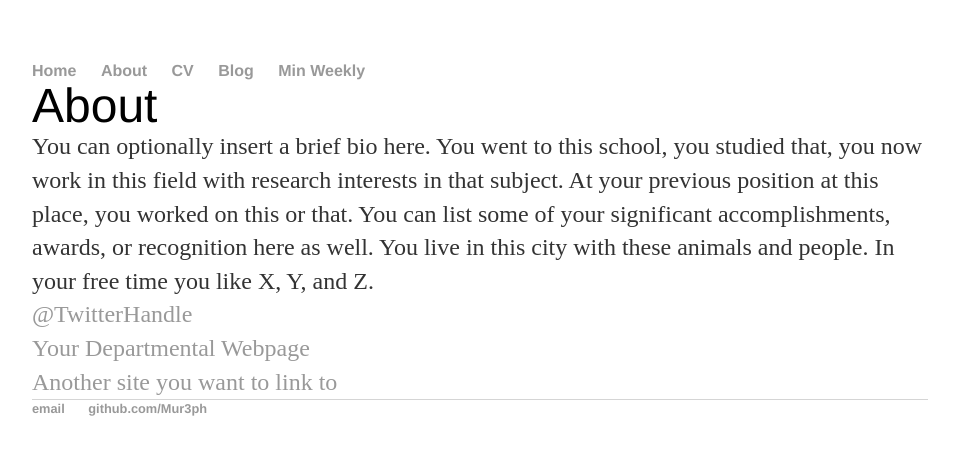
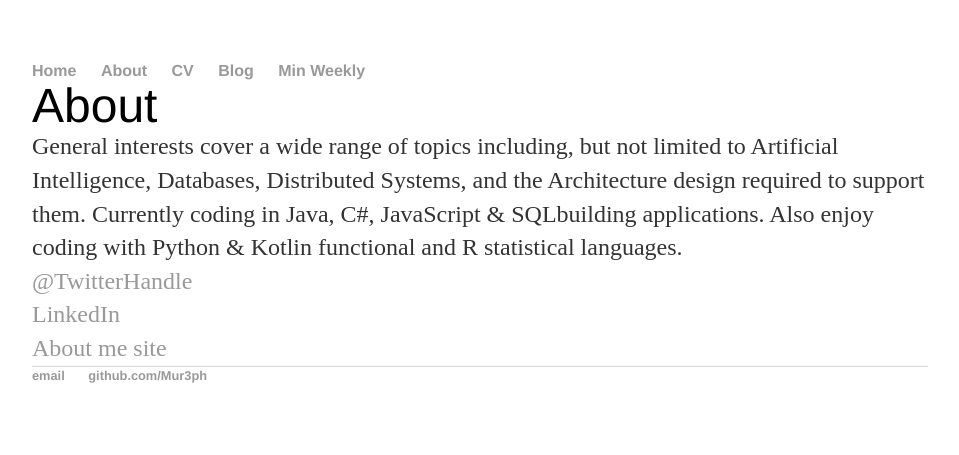
Before and after one commit to Mur3ph/Mur3ph.github.io, a Jekyll site: the page built from about/index.html, in a window 1280 px wide. Shown: the top 455 px of the page, without its empty margins (160-1119 px from the left). Built offline with Jekyll 4.4.1, drawn with Linux system fonts in a browser that asks for light colours; nearby versions of some CDN libraries; library files that are not in the unit come from our copies; a script that is not in the unit is left out.

Commit message:
Tidy a little, needs a LOT

```diff
--- a/about/index.html
+++ b/about/index.html
@@ -4,11 +4,14 @@ layout: default
 
 		<div class="about">
 			<h1>About</h1>
-			<p>You can optionally insert a brief bio here. You went to this school, you studied that, you now work in this field with research interests in that subject. At your previous position at this place, you worked on this or that. You can list some of your significant accomplishments, awards, or recognition here as well. You live in this city with these animals and people. In your free time you like X, Y, and Z.</p>
-
+			<p>
+				General interests cover a wide range of topics including, but not limited to Artificial Intelligence, Databases, Distributed Systems, and the Architecture design required to support them.
+				Currently coding in Java, C#, JavaScript & SQLbuilding applications.
+				Also enjoy coding with Python & Kotlin functional and R statistical languages.
+			</p>
 			<ul class="contacts">
-				<li><a href="#">@TwitterHandle</a></li>
-				<li><a href="#">Your Departmental Webpage</a></li>
-				<li><a href="#">Another site you want to link to</a></li>
+				<li><a href="https://twitter.com/_NoWayItsPauly_">@TwitterHandle</a></li>
+				<li><a href="https://www.linkedin.com/in/testcoderefactor/">LinkedIn</a></li>
+				<li><a href="https://about.me/paulmur3phy">About me site</a></li>
 				</ul>
 		</div>
```
Also changed, not shown: cv/index.html (+32 -24 lines), index.html (+9 -1 lines).
